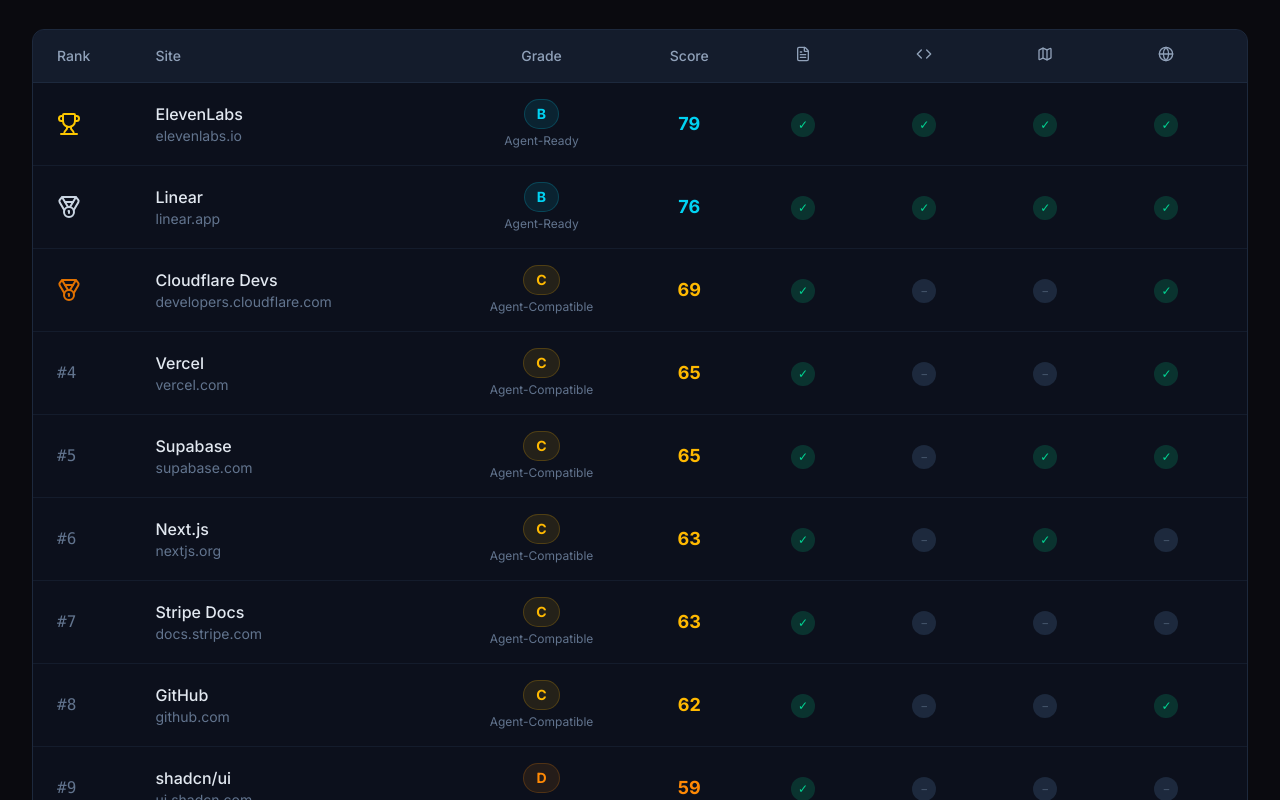
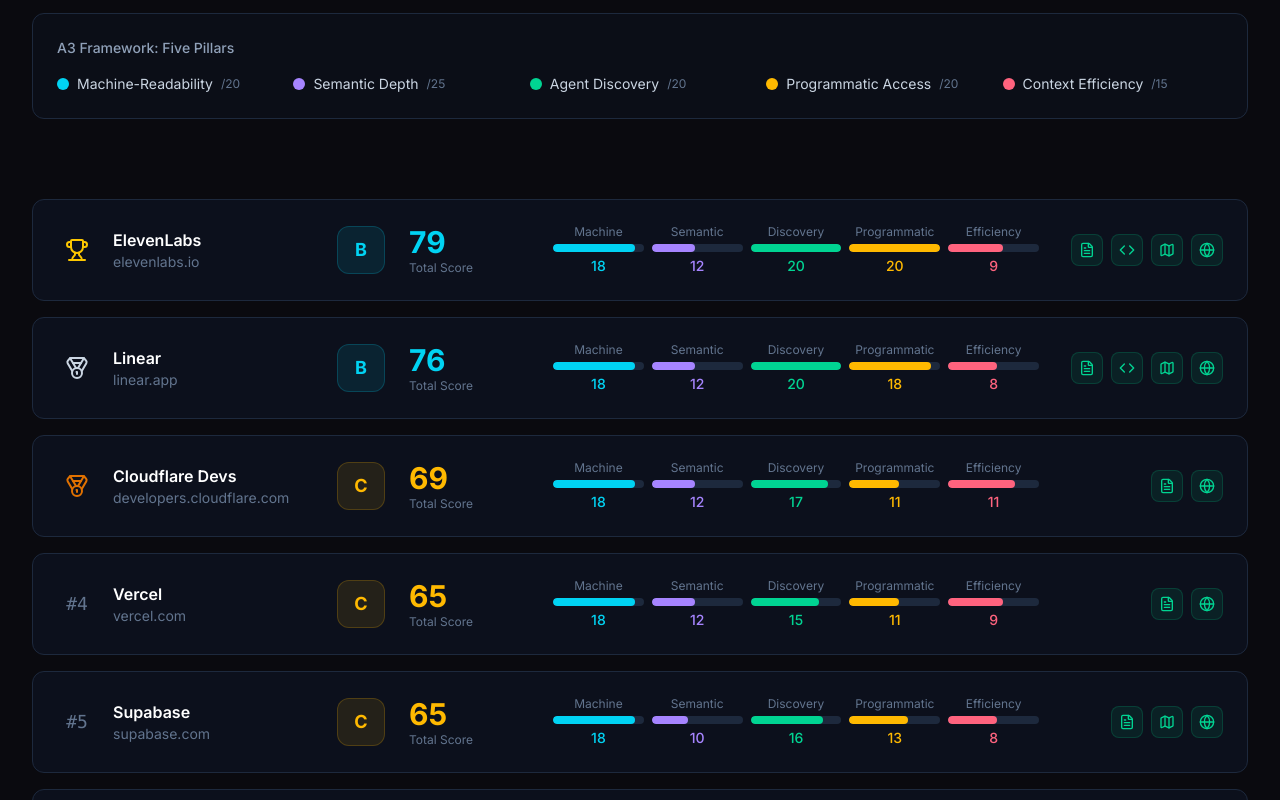
Before and after one commit to claw-constellation/ai-findability-audit, a Next.js app in the folder mvp/my-app/: page /leaderboard in a window 1280 px wide. Shown: the part 500-1300 px from the top of the page. Built offline with nearby package versions, Linux system fonts and the light colour scheme.

Commit message:
fix: Leaderboard now shows all 5 A3 Framework pillars with progress bars

```diff
--- a/mvp/my-app/app/api/audit/route.ts
+++ b/mvp/my-app/app/api/audit/route.ts
@@ -14,6 +14,13 @@
   score: number;
   grade: string;
   category: string;
+  // A3 Framework: Five Pillars
+  machineReadability: number;
+  semanticDepth: number;
+  agentDiscovery: number;
+  programmaticAccess: number;
+  contextEfficiency: number;
+  // Feature flags
   hasLLMsTxt: boolean;
   hasOpenAPI: boolean;
   hasSitemap: boolean;
@@ -75,6 +82,13 @@
       score: analysis.scores.overall,
       grade: analysis.grade,
       category: analysis.category,
+      // A3 Framework: Five Pillars scores
+      machineReadability: analysis.scores.machineReadability,
+      semanticDepth: analysis.scores.semanticDepth,
+      agentDiscovery: analysis.scores.agentDiscovery,
+      programmaticAccess: analysis.scores.programmaticAccess,
+      contextEfficiency: analysis.scores.contextEfficiency,
+      // Feature flags
       hasLLMsTxt: analysis.verifiedFiles.llmsTxt.exists,
       hasOpenAPI: analysis.verifiedFiles.openapiJson.exists || analysis.verifiedFiles.openapiYaml.exists,
       hasSitemap: analysis.verifiedFiles.sitemapXml.exists || analysis.verifiedFiles.sitemapIndex.exists,
--- a/mvp/my-app/app/leaderboard/page.tsx
+++ b/mvp/my-app/app/leaderboard/page.tsx
@@ -24,6 +24,13 @@
   score: number;
   grade: string;
   category: string;
+  // A3 Framework: Five Pillars
+  machineReadability: number;
+  semanticDepth: number;
+  agentDiscovery: number;
+  programmaticAccess: number;
+  contextEfficiency: number;
+  // Feature flags
   hasLLMsTxt: boolean;
   hasOpenAPI: boolean;
   hasSitemap: boolean;
@@ -33,21 +40,21 @@
 
 // Default seed data (shown while loading or if API fails)
 const seedData: LeaderboardEntry[] = [
-  { rank: 1, site: 'ElevenLabs', url: 'elevenlabs.io', score: 79, grade: 'B', category: 'Agent-Ready', hasLLMsTxt: true, hasOpenAPI: true, hasSitemap: true, hasRobots: true, createdAt: new Date().toISOString() },
-  { rank: 2, site: 'Linear', url: 'linear.app', score: 76, grade: 'B', category: 'Agent-Ready', hasLLMsTxt: true, hasOpenAPI: true, hasSitemap: true, hasRobots: true, createdAt: new Date().toISOString() },
-  { rank: 3, site: 'Cloudflare Devs', url: 'developers.cloudflare.com', score: 69, grade: 'C', category: 'Agent-Compatible', hasLLMsTxt: true, hasOpenAPI: false, hasSitemap: false, hasRobots: true, createdAt: new Date().toISOString() },
-  { rank: 4, site: 'Vercel', url: 'vercel.com', score: 65, grade: 'C', category: 'Agent-Compatible', hasLLMsTxt: true, hasOpenAPI: false, hasSitemap: false, hasRobots: true, createdAt: new Date().toISOString() },
-  { rank: 5, site: 'Supabase', url: 'supabase.com', score: 65, grade: 'C', category: 'Agent-Compatible', hasLLMsTxt: true, hasOpenAPI: false, hasSitemap: true, hasRobots: true, createdAt: new Date().toISOString() },
-  { rank: 6, site: 'Next.js', url: 'nextjs.org', score: 63, grade: 'C', category: 'Agent-Compatible', hasLLMsTxt: true, hasOpenAPI: false, hasSitemap: true, hasRobots: false, createdAt: new Date().toISOString() },
-  { rank: 7, site: 'Stripe Docs', url: 'docs.stripe.com', score: 63, grade: 'C', category: 'Agent-Compatible', hasLLMsTxt: true, hasOpenAPI: false, hasSitemap: false, hasRobots: false, createdAt: new Date().toISOString() },
-  { rank: 8, site: 'GitHub', url: 'github.com', score: 62, grade: 'C', category: 'Agent-Compatible', hasLLMsTxt: true, hasOpenAPI: false, hasSitemap: false, hasRobots: true, createdAt: new Date().toISOString() },
-  { rank: 9, site: 'shadcn/ui', url: 'ui.shadcn.com', score: 59, grade: 'D', category: 'Agent-Challenged', hasLLMsTxt: true, hasOpenAPI: false, hasSitemap: false, hasRobots: false, createdAt: new Date().toISOString() },
-  { rank: 10, site: 'LangChain', url: 'python.langchain.com', score: 58, grade: 'D', category: 'Agent-Challenged', hasLLMsTxt: false, hasOpenAPI: false, hasSitemap: false, hasRobots: false, createdAt: new Date().toISOString() },
-  { rank: 11, site: 'MDN', url: 'developer.mozilla.org', score: 57, grade: 'D', category: 'Agent-Challenged', hasLLMsTxt: false, hasOpenAPI: false, hasSitemap: true, hasRobots: true, createdAt: new Date().toISOString() },
-  { rank: 12, site: 'Vercel AI SDK', url: 'sdk.vercel.ai', score: 54, grade: 'D', category: 'Agent-Challenged', hasLLMsTxt: false, hasOpenAPI: false, hasSitemap: false, hasRobots: false, createdAt: new Date().toISOString() },
-  { rank: 13, site: 'Tailwind CSS', url: 'tailwindcss.com', score: 51, grade: 'D', category: 'Agent-Challenged', hasLLMsTxt: false, hasOpenAPI: false, hasSitemap: false, hasRobots: false, createdAt: new Date().toISOString() },
-  { rank: 14, site: 'Anthropic', url: 'anthropic.com', score: 51, grade: 'D', category: 'Agent-Challenged', hasLLMsTxt: false, hasOpenAPI: false, hasSitemap: false, hasRobots: false, createdAt: new Date().toISOString() },
-  { rank: 15, site: 'OpenAI', url: 'openai.com', score: 41, grade: 'F', category: 'Agent-Opaque', hasLLMsTxt: false, hasOpenAPI: false, hasSitemap: true, hasRobots: true, createdAt: new Date().toISOString() },
+  { rank: 1, site: 'ElevenLabs', url: 'elevenlabs.io', score: 79, grade: 'B', category: 'Agent-Ready', machineReadability: 18, semanticDepth: 12, agentDiscovery: 20, programmaticAccess: 20, contextEfficiency: 9, hasLLMsTxt: true, hasOpenAPI: true, hasSitemap: true, hasRobots: true, createdAt: new Date().toISOString() },
+  { rank: 2, site: 'Linear', url: 'linear.app', score: 76, grade: 'B', category: 'Agent-Ready', machineReadability: 18, semanticDepth: 12, agentDiscovery: 20, programmaticAccess: 18, contextEfficiency: 8, hasLLMsTxt: true, hasOpenAPI: true, hasSitemap: true, hasRobots: true, createdAt: new Date().toISOString() },
+  { rank: 3, site: 'Cloudflare Devs', url: 'developers.cloudflare.com', score: 69, grade: 'C', category: 'Agent-Compatible', machineReadability: 18, semanticDepth: 12, agentDiscovery: 17, programmaticAccess: 11, contextEfficiency: 11, hasLLMsTxt: true, hasOpenAPI: false, hasSitemap: false, hasRobots: true, createdAt: new Date().toISOString() },
+  { rank: 4, site: 'Vercel', url: 'vercel.com', score: 65, grade: 'C', category: 'Agent-Compatible', machineReadability: 18, semanticDepth: 12, agentDiscovery: 15, programmaticAccess: 11, contextEfficiency: 9, hasLLMsTxt: true, hasOpenAPI: false, hasSitemap: false, hasRobots: true, createdAt: new Date().toISOString() },
+  { rank: 5, site: 'Supabase', url: 'supabase.com', score: 65, grade: 'C', category: 'Agent-Compatible', machineReadability: 18, semanticDepth: 10, agentDiscovery: 16, programmaticAccess: 13, contextEfficiency: 8, hasLLMsTxt: true, hasOpenAPI: false, hasSitemap: true, hasRobots: true, createdAt: new Date().toISOString() },
+  { rank: 6, site: 'Next.js', url: 'nextjs.org', score: 63, grade: 'C', category: 'Agent-Compatible', machineReadability: 18, semanticDepth: 10, agentDiscovery: 13, programmaticAccess: 13, contextEfficiency: 9, hasLLMsTxt: true, hasOpenAPI: false, hasSitemap: true, hasRobots: false, createdAt: new Date().toISOString() },
+  { rank: 7, site: 'Stripe Docs', url: 'docs.stripe.com', score: 63, grade: 'C', category: 'Agent-Compatible', machineReadability: 18, semanticDepth: 10, agentDiscovery: 12, programmaticAccess: 13, contextEfficiency: 10, hasLLMsTxt: true, hasOpenAPI: false, hasSitemap: false, hasRobots: false, createdAt: new Date().toISOString() },
+  { rank: 8, site: 'GitHub', url: 'github.com', score: 62, grade: 'C', category: 'Agent-Compatible', machineReadability: 18, semanticDepth: 10, agentDiscovery: 13, programmaticAccess: 10, contextEfficiency: 11, hasLLMsTxt: true, hasOpenAPI: false, hasSitemap: false, hasRobots: true, createdAt: new Date().toISOString() },
+  { rank: 9, site: 'shadcn/ui', url: 'ui.shadcn.com', score: 59, grade: 'D', category: 'Agent-Challenged', machineReadability: 18, semanticDepth: 10, agentDiscovery: 10, programmaticAccess: 10, contextEfficiency: 11, hasLLMsTxt: true, hasOpenAPI: false, hasSitemap: false, hasRobots: false, createdAt: new Date().toISOString() },
+  { rank: 10, site: 'LangChain', url: 'python.langchain.com', score: 58, grade: 'D', category: 'Agent-Challenged', machineReadability: 18, semanticDepth: 12, agentDiscovery: 4, programmaticAccess: 13, contextEfficiency: 11, hasLLMsTxt: false, hasOpenAPI: false, hasSitemap: false, hasRobots: false, createdAt: new Date().toISOString() },
+  { rank: 11, site: 'MDN', url: 'developer.mozilla.org', score: 57, grade: 'D', category: 'Agent-Challenged', machineReadability: 18, semanticDepth: 10, agentDiscovery: 8, programmaticAccess: 10, contextEfficiency: 11, hasLLMsTxt: false, hasOpenAPI: false, hasSitemap: true, hasRobots: true, createdAt: new Date().toISOString() },
+  { rank: 12, site: 'Vercel AI SDK', url: 'sdk.vercel.ai', score: 54, grade: 'D', category: 'Agent-Challenged', machineReadability: 18, semanticDepth: 10, agentDiscovery: 4, programmaticAccess: 11, contextEfficiency: 11, hasLLMsTxt: false, hasOpenAPI: false, hasSitemap: false, hasRobots: false, createdAt: new Date().toISOString() },
+  { rank: 13, site: 'Tailwind CSS', url: 'tailwindcss.com', score: 51, grade: 'D', category: 'Agent-Challenged', machineReadability: 18, semanticDepth: 10, agentDiscovery: 2, programmaticAccess: 11, contextEfficiency: 10, hasLLMsTxt: false, hasOpenAPI: false, hasSitemap: false, hasRobots: false, createdAt: new Date().toISOString() },
+  { rank: 14, site: 'Anthropic', url: 'anthropic.com', score: 51, grade: 'D', category: 'Agent-Challenged', machineReadability: 18, semanticDepth: 10, agentDiscovery: 4, programmaticAccess: 10, contextEfficiency: 9, hasLLMsTxt: false, hasOpenAPI: false, hasSitemap: false, hasRobots: false, createdAt: new Date().toISOString() },
+  { rank: 15, site: 'OpenAI', url: 'openai.com', score: 41, grade: 'F', category: 'Agent-Opaque', machineReadability: 12, semanticDepth: 8, agentDiscovery: 8, programmaticAccess: 3, contextEfficiency: 10, hasLLMsTxt: false, hasOpenAPI: false, hasSitemap: true, hasRobots: true, createdAt: new Date().toISOString() },
 ];
 
 const gradeColors: Record<string, string> = {
@@ -186,102 +193,170 @@
         </div>
       </div>
 
-      {/* Leaderboard Table */}
-      <div className="max-w-7xl mx-auto px-4 sm:px-6 lg:px-8 py-12">
-        <div className="bg-slate-900/50 border border-slate-800 rounded-xl overflow-hidden">
-          {/* Table Header */}
-          <div className="grid grid-cols-12 gap-4 px-6 py-4 bg-slate-800/50 text-sm font-medium text-slate-400 border-b border-slate-800">
-            <div className="col-span-1">Rank</div>
-            <div className="col-span-3">Site</div>
-            <div className="col-span-2 text-center">Grade</div>
-            <div className="col-span-1 text-center">Score</div>
-            <div className="col-span-5 hidden md:grid grid-cols-4 gap-2">
-              <div className="text-center" title="llms.txt">
-                <FileText className="w-4 h-4 mx-auto" />
+      {/* A3 Framework Legend */}
+      <div className="max-w-7xl mx-auto px-4 sm:px-6 lg:px-8 py-8">
+        <div className="bg-slate-900/30 border border-slate-800 rounded-xl p-6">
+          <h3 className="text-sm font-medium text-slate-400 mb-4">A3 Framework: Five Pillars</h3>
+          <div className="grid grid-cols-2 md:grid-cols-5 gap-4 text-sm">
+            <div className="flex items-center gap-2">
+              <div className="w-3 h-3 rounded-full bg-cyan-400" />
+              <span className="text-slate-300">Machine-Readability</span>
+              <span className="text-slate-500 text-xs">/20</span>
             </div>
-              <div className="text-center" title="OpenAPI">
-                <Code className="w-4 h-4 mx-auto" />
+            <div className="flex items-center gap-2">
+              <div className="w-3 h-3 rounded-full bg-violet-400" />
+              <span className="text-slate-300">Semantic Depth</span>
+              <span className="text-slate-500 text-xs">/25</span>
             </div>
-              <div className="text-center" title="Sitemap">
-                <Map className="w-4 h-4 mx-auto" />
+            <div className="flex items-center gap-2">
+              <div className="w-3 h-3 rounded-full bg-emerald-400" />
+              <span className="text-slate-300">Agent Discovery</span>
+              <span className="text-slate-500 text-xs">/20</span>
             </div>
-              <div className="text-center" title="Robots.txt">
-                <Globe className="w-4 h-4 mx-auto" />
+            <div className="flex items-center gap-2">
+              <div className="w-3 h-3 rounded-full bg-amber-400" />
+              <span className="text-slate-300">Programmatic Access</span>
+              <span className="text-slate-500 text-xs">/20</span>
+            </div>
+            <div className="flex items-center gap-2">
+              <div className="w-3 h-3 rounded-full bg-rose-400" />
+              <span className="text-slate-300">Context Efficiency</span>
+              <span className="text-slate-500 text-xs">/15</span>
+            </div>
           </div>
         </div>
       </div>
 
-          {/* Table Rows */}
+      {/* Leaderboard Cards */}
+      <div className="max-w-7xl mx-auto px-4 sm:px-6 lg:px-8 py-12">
+        <div className="space-y-4">
           {leaderboardData.map((site, index) => (
             <motion.div
               key={site.site}
-              initial={{ opacity: 0, x: -20 }}
-              animate={{ opacity: 1, x: 0 }}
+              initial={{ opacity: 0, y: 20 }}
+              animate={{ opacity: 1, y: 0 }}
               transition={{ delay: index * 0.05 }}
-              className="grid grid-cols-12 gap-4 px-6 py-4 border-b border-slate-800/50 hover:bg-slate-800/30 transition-colors items-center"
+              className="bg-slate-900/50 border border-slate-800 rounded-xl p-6 hover:border-slate-700 transition-colors"
             >
-              {/* Rank */}
-              <div className="col-span-1 flex items-center gap-2">
+              <div className="flex flex-col lg:flex-row lg:items-center gap-6">
+                {/* Left: Rank & Site Info */}
+                <div className="flex items-center gap-4 lg:w-64 shrink-0">
+                  <div className="w-10 h-10 flex items-center justify-center">
                     {site.rank <= 3 ? (
                       rankIcons[site.rank - 1]
                     ) : (
-                  <span className="text-slate-500 font-mono">#{site.rank}</span>
+                      <span className="text-slate-500 font-mono text-lg">#{site.rank}</span>
                     )}
                   </div>
-
-              {/* Site */}
-              <div className="col-span-3">
-                <div className="font-medium text-slate-200">{site.site}</div>
+                  <div>
+                    <div className="font-semibold text-white">{site.site}</div>
                     <div className="text-sm text-slate-500">{site.url}</div>
                   </div>
+                </div>
 
-              {/* Grade */}
-              <div className="col-span-2 text-center">
-                <span className={`inline-flex items-center gap-1 px-3 py-1 rounded-full text-sm font-bold border ${gradeColors[site.grade]}`}>
+                {/* Middle: Grade & Total Score */}
+                <div className="flex items-center gap-6 lg:w-48 shrink-0">
+                  <div className="text-center">
+                    <span className={`inline-flex items-center justify-center w-12 h-12 rounded-xl text-lg font-bold border ${gradeColors[site.grade]}`}>
                       {site.grade}
                     </span>
-                <div className="text-xs text-slate-500 mt-1">{site.category}</div>
                   </div>
-
-              {/* Score */}
-              <div className="col-span-1 text-center">
-                <div className={`text-lg font-bold ${
+                  <div>
+                    <div className={`text-3xl font-bold ${
                       site.score >= 70 ? 'text-cyan-400' :
                       site.score >= 60 ? 'text-amber-400' :
                       site.score >= 50 ? 'text-orange-400' : 'text-red-400'
                     }`}>
                       {site.score}
                     </div>
+                    <div className="text-xs text-slate-500">Total Score</div>
+                  </div>
                 </div>
 
-              {/* Features */}
-              <div className="col-span-5 hidden md:grid grid-cols-4 gap-2">
+                {/* Right: Five Pillars */}
+                <div className="flex-1 grid grid-cols-5 gap-2">
+                  {/* Machine-Readability */}
                   <div className="text-center">
-                  {site.hasLLMsTxt ? (
-                    <span className="inline-flex items-center justify-center w-6 h-6 rounded-full bg-emerald-500/20 text-emerald-400 text-xs">✓</span>
-                  ) : (
-                    <span className="inline-flex items-center justify-center w-6 h-6 rounded-full bg-slate-800 text-slate-600 text-xs">−</span>
+                    <div className="text-xs text-slate-500 mb-1">Machine</div>
+                    <div className="h-2 bg-slate-800 rounded-full overflow-hidden mb-1">
+                      <div
+                        className="h-full bg-cyan-400 rounded-full transition-all"
+                        style={{ width: `${(site.machineReadability / 20) * 100}%` }}
+                      />
+                    </div>
+                    <div className="text-sm font-medium text-cyan-400">{site.machineReadability}</div>
+                  </div>
+
+                  {/* Semantic Depth */}
+                  <div className="text-center">
+                    <div className="text-xs text-slate-500 mb-1">Semantic</div>
+                    <div className="h-2 bg-slate-800 rounded-full overflow-hidden mb-1">
+                      <div
+                        className="h-full bg-violet-400 rounded-full transition-all"
+                        style={{ width: `${(site.semanticDepth / 25) * 100}%` }}
+                      />
+                    </div>
+                    <div className="text-sm font-medium text-violet-400">{site.semanticDepth}</div>
+                  </div>
+
+                  {/* Agent Discovery */}
+                  <div className="text-center">
+                    <div className="text-xs text-slate-500 mb-1">Discovery</div>
+                    <div className="h-2 bg-slate-800 rounded-full overflow-hidden mb-1">
+                      <div
+                        className="h-full bg-emerald-400 rounded-full transition-all"
+                        style={{ width: `${(site.agentDiscovery / 20) * 100}%` }}
+                      />
+                    </div>
+                    <div className="text-sm font-medium text-emerald-400">{site.agentDiscovery}</div>
+                  </div>
+
+                  {/* Programmatic Access */}
+                  <div className="text-center">
+                    <div className="text-xs text-slate-500 mb-1">Programmatic</div>
+                    <div className="h-2 bg-slate-800 rounded-full overflow-hidden mb-1">
+                      <div
+                        className="h-full bg-amber-400 rounded-full transition-all"
+                        style={{ width: `${(site.programmaticAccess / 20) * 100}%` }}
+                      />
+                    </div>
+                    <div className="text-sm font-medium text-amber-400">{site.programmaticAccess}</div>
+                  </div>
+
+                  {/* Context Efficiency */}
+                  <div className="text-center">
+                    <div className="text-xs text-slate-500 mb-1">Efficiency</div>
+                    <div className="h-2 bg-slate-800 rounded-full overflow-hidden mb-1">
+                      <div
+                        className="h-full bg-rose-400 rounded-full transition-all"
+                        style={{ width: `${(site.contextEfficiency / 15) * 100}%` }}
+                      />
+                    </div>
+                    <div className="text-sm font-medium text-rose-400">{site.contextEfficiency}</div>
+                  </div>
+                </div>
+
+                {/* Far Right: Key Features */}
+                <div className="flex items-center gap-2 lg:w-40 shrink-0 justify-end">
+                  {site.hasLLMsTxt && (
+                    <span className="inline-flex items-center justify-center w-8 h-8 rounded-lg bg-emerald-500/10 border border-emerald-500/20" title="Has llms.txt">
+                      <FileText className="w-4 h-4 text-emerald-400" />
+                    </span>
                   )}
-                </div>
-                <div className="text-center">
-                  {site.hasOpenAPI ? (
-                    <span className="inline-flex items-center justify-center w-6 h-6 rounded-full bg-emerald-500/20 text-emerald-400 text-xs">✓</span>
-                  ) : (
-                    <span className="inline-flex items-center justify-center w-6 h-6 rounded-full bg-slate-800 text-slate-600 text-xs">−</span>
+                  {site.hasOpenAPI && (
+                    <span className="inline-flex items-center justify-center w-8 h-8 rounded-lg bg-emerald-500/10 border border-emerald-500/20" title="Has OpenAPI">
+                      <Code className="w-4 h-4 text-emerald-400" />
+                    </span>
                   )}
-                </div>
-                <div className="text-center">
-                  {site.hasSitemap ? (
-                    <span className="inline-flex items-center justify-center w-6 h-6 rounded-full bg-emerald-500/20 text-emerald-400 text-xs">✓</span>
-                  ) : (
-                    <span className="inline-flex items-center justify-center w-6 h-6 rounded-full bg-slate-800 text-slate-600 text-xs">−</span>
+                  {site.hasSitemap && (
+                    <span className="inline-flex items-center justify-center w-8 h-8 rounded-lg bg-emerald-500/10 border border-emerald-500/20" title="Has Sitemap">
+                      <Map className="w-4 h-4 text-emerald-400" />
+                    </span>
                   )}
-                </div>
-                <div className="text-center">
-                  {site.hasRobots ? (
-                    <span className="inline-flex items-center justify-center w-6 h-6 rounded-full bg-emerald-500/20 text-emerald-400 text-xs">✓</span>
-                  ) : (
-                    <span className="inline-flex items-center justify-center w-6 h-6 rounded-full bg-slate-800 text-slate-600 text-xs">−</span>
+                  {site.hasRobots && (
+                    <span className="inline-flex items-center justify-center w-8 h-8 rounded-lg bg-emerald-500/10 border border-emerald-500/20" title="Has Robots.txt">
+                      <Globe className="w-4 h-4 text-emerald-400" />
+                    </span>
                   )}
                 </div>
               </div>
```
Lines whose indentation alone changed are shown as unchanged.
